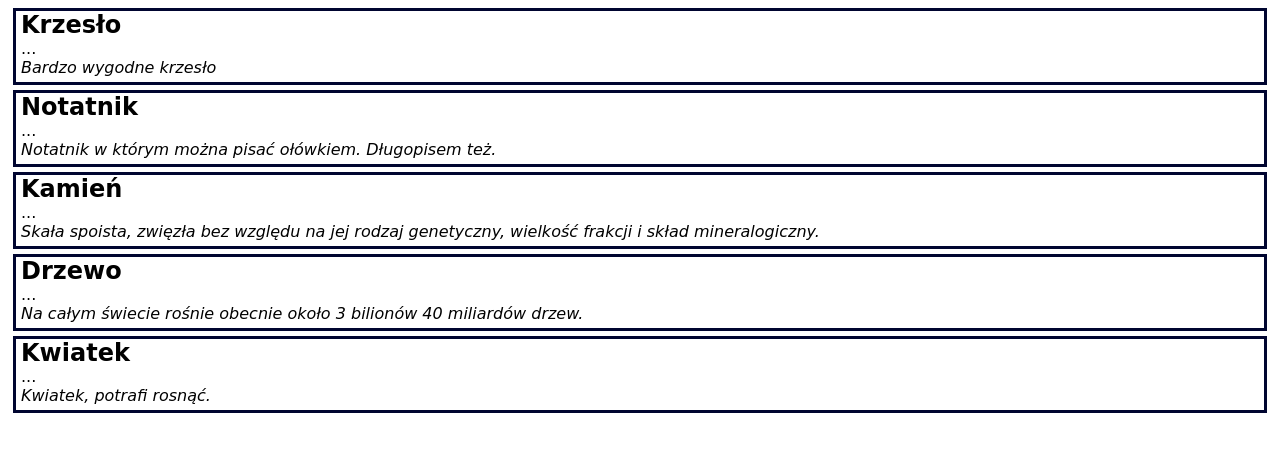
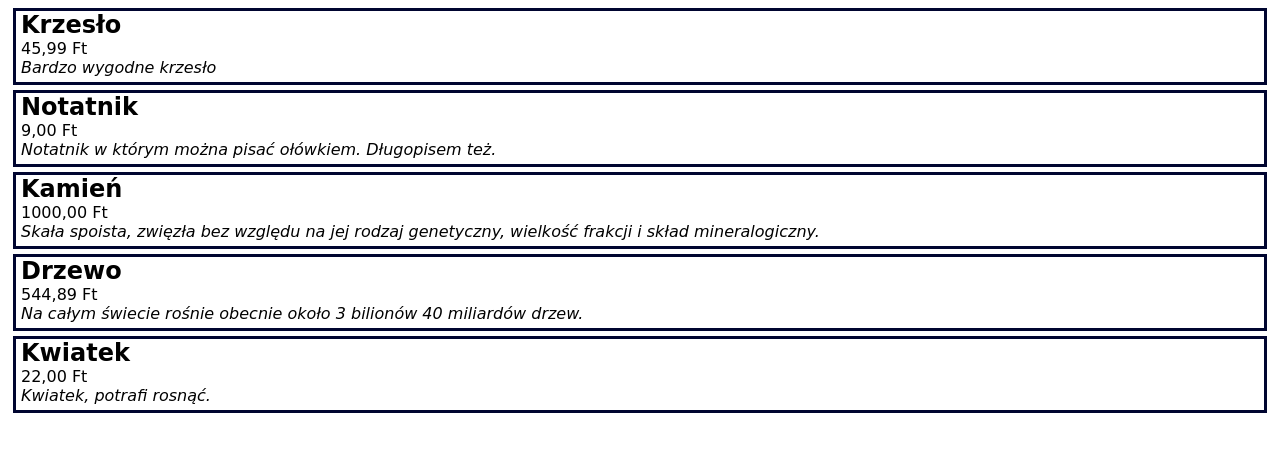
Before and after one commit to pandziak/frontend-demo-app, a plain HTML site: page src/index.html in a window 1280 px wide. Drawn offline with Linux system fonts and the light colour scheme; a web font is replaced by a local one.

Commit message:
add currencies and format price

```diff
--- a/src/components/product.js
+++ b/src/components/product.js
@@ -1,14 +1,17 @@
-// DOM
-// przecinki zamiast kropek
-// zł zamiast PLN, $ zamiast USD itp. (mapeczka) albo API? biblioteka?
-// 12,324 zł
-// $ 12.324
-// EUR znak 123.12
+const currencies = getBasicCurrencies();
+const currentCurrency = 'HUF';
 
 function formatPrice(price) {
-    return '<div>...'
+    let currencyObject = currencies.currency.find(item => item.key === currentCurrency);
+    console.log(currencyObject);
 
-    // `${price.amount} + ' ' + ${price.currency}`
+    let formattedPrice =
+        new Intl.NumberFormat(
+            currencyObject.value,
+            {style: 'currency', currency: currencyObject.key}).format(price.amount);
+    console.log(formattedPrice);
+
+    return `<div>${formattedPrice}</div>`
 }
 
 function renderProduct(product) {
@@ -18,6 +21,5 @@
 		<h2 class="product-title">${product.name}</h2>
 		<div>${formatPrice(product.price)}</div>
 		<div class="product-description">${product.description.text}</div>
-		</div>
-    `;
+		</div>`;
 }
--- a/src/main.js
+++ b/src/main.js
@@ -1,5 +1,5 @@
 const listingElement = document.querySelector('#listing');
-console.log(listingElement.inn);
+// console.log(listingElement.inn);
 const response = getProductList();
 
 response.products
--- a/src/services/product-service.js
+++ b/src/services/product-service.js
@@ -74,3 +74,46 @@
         ]
     }
 }
+
+function getBasicCurrencies() {
+    return {
+        "currency": [
+            {
+                "key": "BGN",
+                "value": "bg-BG"
+            },
+            {
+                "key": "CZK",
+                "value": "cs-CS"
+            },
+            {
+                "key": "DE",
+                "value": "de-DE"
+            },
+            {
+                "key": "GBP",
+                "value": "en-GB"
+            },
+            {
+                "key": "HUF",
+                "value": "hu-HU"
+            },
+            {
+                "key": "ITL",
+                "value": "it-IT"
+            },
+            {
+                "key": "JPY",
+                "value": "ja-JP"
+            },
+            {
+                "key": "PLN",
+                "value": "pl-PL"
+            },
+            {
+                "key": "USD",
+                "value": "en-EN"
+            }
+        ]
+    }
+}
```
Also changed, not shown: src/index.html (+1 -0 lines).
